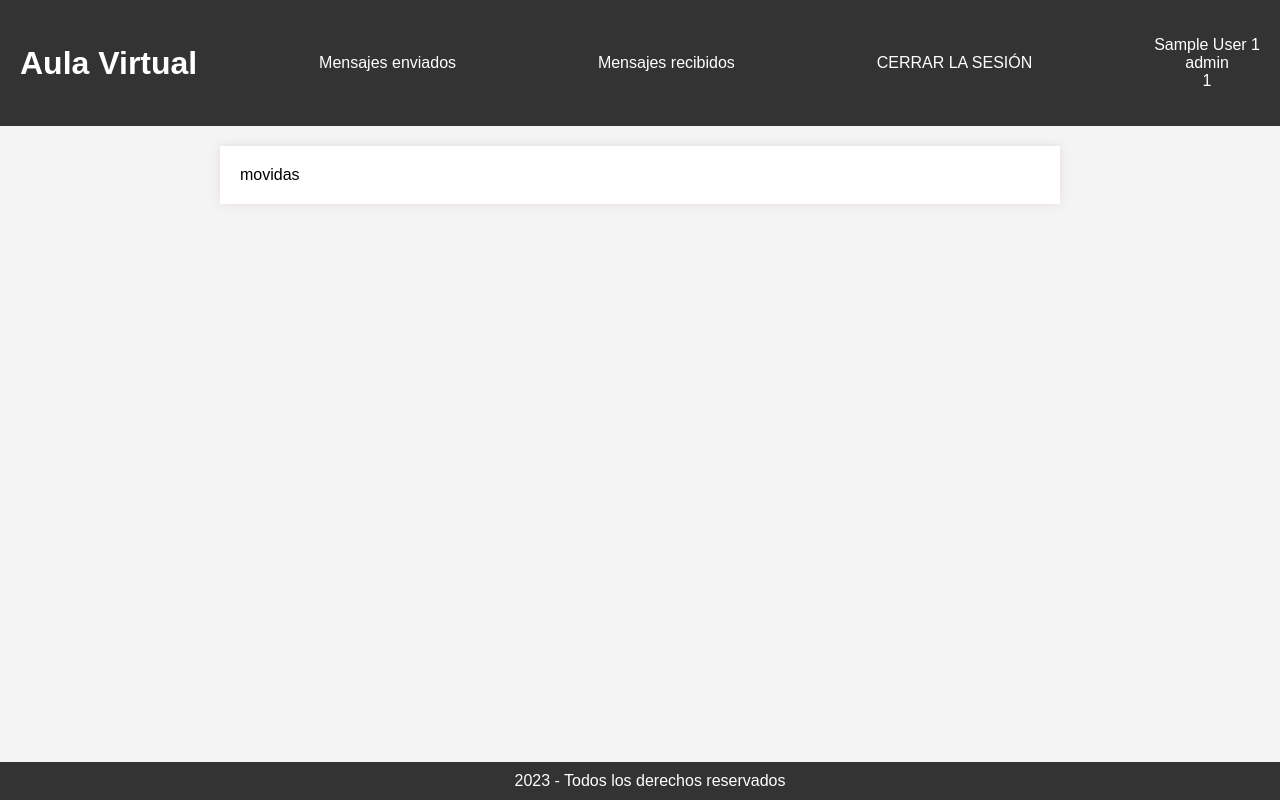
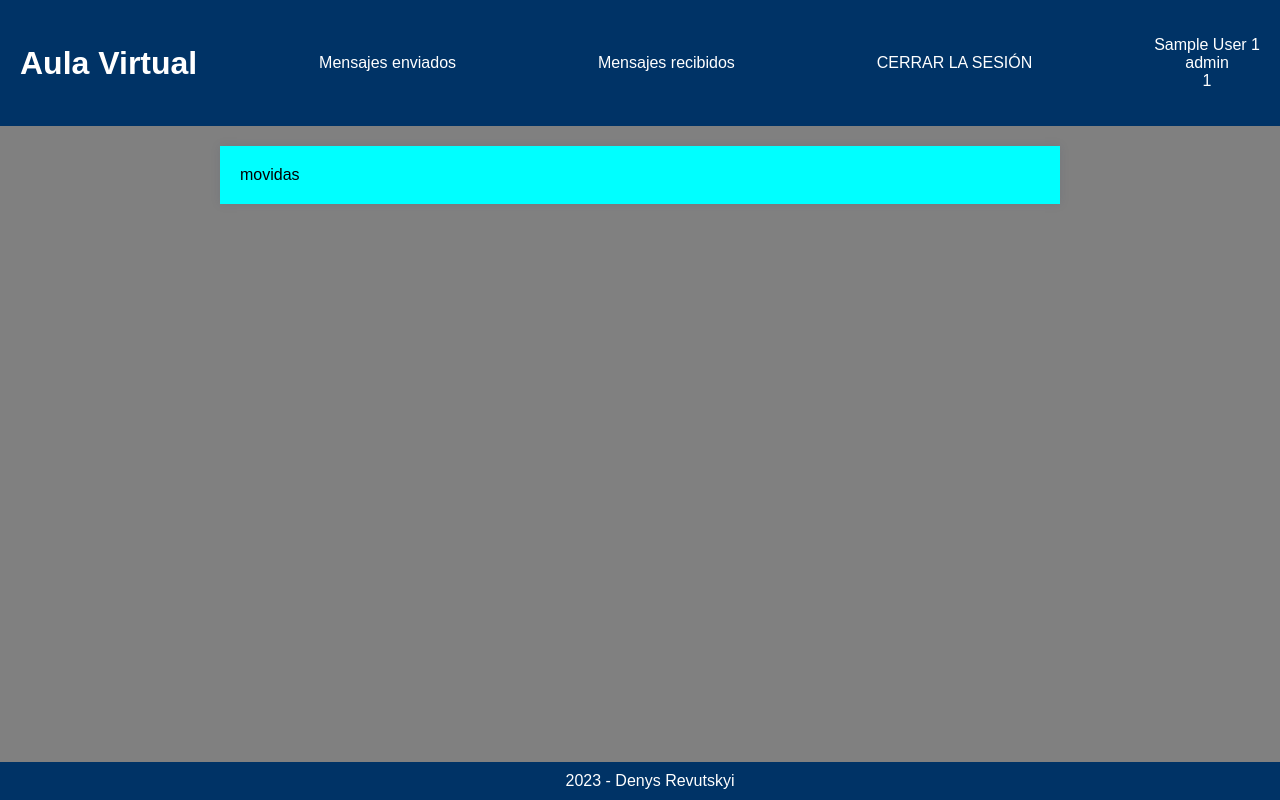
Before and after one commit to Leid04/PHP, a PHP site: page /principal.php in a window 1280 px wide. Run offline with PHP 8.4, Linux system fonts and the light colour scheme; the visitor is signed in with stand-in values (Sample User, id 1).

Commit message:
login final con css todo perfecto y comentado

```diff
--- a/2DAW/2_EV/destruir_sesion.php
+++ b/2DAW/2_EV/destruir_sesion.php
@@ -1,5 +1,5 @@
 <?php //Cerrar la sesion.
-    session_start();                //1. Iniciarla
-    session_destroy();              //2. Destruirla
-    header("Location: login.php");  //3. Redirigir al login
+    session_start();                //1. Inicia
+    session_destroy();              //2. Destruye
+    header("Location: login.php");  //3. Redirige al login
 ?>
--- a/2DAW/2_EV/mensajes_recibidos.php
+++ b/2DAW/2_EV/mensajes_recibidos.php
@@ -2,6 +2,7 @@
 <html lang="es">
     <head>
         <meta charset="UTF-8">
+        <meta name="author" content="Denys Revutskyi 2-DAW">
         <meta name="viewport" content="width=device-width, initial-scale=1.0">
         <title>Mensajes recibidos</title>
         <link rel="stylesheet" href="src/styles/mensajes.css">
--- a/2DAW/2_EV/principal.php
+++ b/2DAW/2_EV/principal.php
@@ -2,74 +2,26 @@
 <html lang="es">
     <head>
         <meta charset="UTF-8">
+        <meta name="author" content="Denys Revutskyi 2-DAW">
         <meta name="viewport" content="width=device-width, initial-scale=1.0">
         <title>Header</title>
-        <style>
-            body {
-                font-family: 'Arial', sans-serif;
-                margin: 0;
-                padding: 0;
-                background-color: #f4f4f4;
-            }
-
-            header {
-                background-color: #333;
-                color: #fff;
-                padding: 10px;
-                text-align: center;
-            }
-
-            header a {
-                color: #fff;
-                text-decoration: none;
-                margin: 0 10px;
-                padding: 5px 10px;
-                border-radius: 5px;
-            }
-
-            header a:hover { text-decoration: underline; }
-            header h1 { margin: 0;}
-
-            main {
-                max-width: 800px;
-                margin: 20px auto;
-                padding: 20px;
-                background-color: #fff;
-                box-shadow: 0 0 10px rgba(134, 16, 16, 0.1);
-            }
-
-            footer {
-                background-color: #333;
-                color: #fff;
-                text-align: center;
-                padding: 10px;
-                position: fixed;
-                bottom: 0;
-                width: 100%;
-            }
-
-            .contenedor {
-                display: flex;
-                justify-content: space-between;
-                align-items: center;
-                padding: 10px;
-            }
-        </style>
+        <link rel="stylesheet" href="src/styles/principal.css">
     </head>
     <body>
         <?php
             session_start();
 
             $resultado = false;
-            if (!empty($_SESSION['nombre']) && !empty($_SESSION['apellido'])) {
+            if (!empty($_SESSION['nombre']) && !empty($_SESSION['apellido'])) {//Comprueba si está todo bien.
+                //Guarda valores
                 $nombre = $_SESSION['nombre'];
                 $apellido = $_SESSION['apellido'];
                 $perfil = $_SESSION['perfil'];
                 $mensajes = $_SESSION['numMensajes'];
                 $resultado = true;
             } else {
-                header("Location: login.php");//Reenvía si no se ha iniciado sesión
-                exit;
+                header("Location: login.php");//Reenvía si no se ha iniciado sesión.
+                exit;//Y sal.
             }
         ?>
         <header>
@@ -84,6 +36,6 @@
         <main>
             <div>movidas</div>
         </main>
-        <footer>2023 - Todos los derechos reservados</footer>
+        <footer>2023 - Denys Revutskyi</footer>
     </body>
 </html>
--- a/2DAW/2_EV/src/styles/login.css
+++ b/2DAW/2_EV/src/styles/login.css
@@ -7,11 +7,10 @@ body {
     align-items: center;
     justify-content: center;
     background: linear-gradient(-45deg, #ee7752, #e73c7e, #23a6d5, #23d5ab);
-    animation: gradient 20s ease infinite;
+    animation: gradiente 25s ease infinite;
     background-size: 400% 400%;
 }
-
-@keyframes gradient {
+@keyframes gradiente {
     0% { background-position: 0% 50%; }
     50% { background-position: 100% 50%; }
     100% { background-position: 0% 50%; }
--- /dev/null
+++ b/2DAW/2_EV/src/styles/principal.css
@@ -0,0 +1,45 @@
+body {
+    font-family: 'Arial', sans-serif;
+    margin: 0;
+    padding: 0;
+    background-color: gray;
+    cursor: default;
+}
+header {
+    background-color: #003366;
+    color: #fff;
+    padding: 10px;
+    text-align: center;
+}
+header a {
+    color: #fff;
+    text-decoration: none;
+    margin: 0 10px;
+    padding: 5px 10px;
+    border-radius: 5px;
+}
+main {
+    max-width: 800px;
+    margin: 20px auto;
+    padding: 20px;
+    background-color: aqua;
+    box-shadow: 0 0 10px rgba(0, 51, 102, 0.1);
+}
+footer {
+    background-color: #003366;
+    color: #fff;
+    text-align: center;
+    padding: 10px;
+    position: fixed;
+    bottom: 0;
+    width: 100%;
+}
+.contenedor {
+    display: flex;
+    justify-content: space-between;
+    align-items: center;
+    padding: 10px;
+}
+header a:hover { text-decoration: underline; }
+header a.active { background-color: #001a33; }
+header h1 { margin: 0;}
```
Also changed, not shown: 2DAW/2_EV/mensajes_enviados.php (+4 -3 lines).
